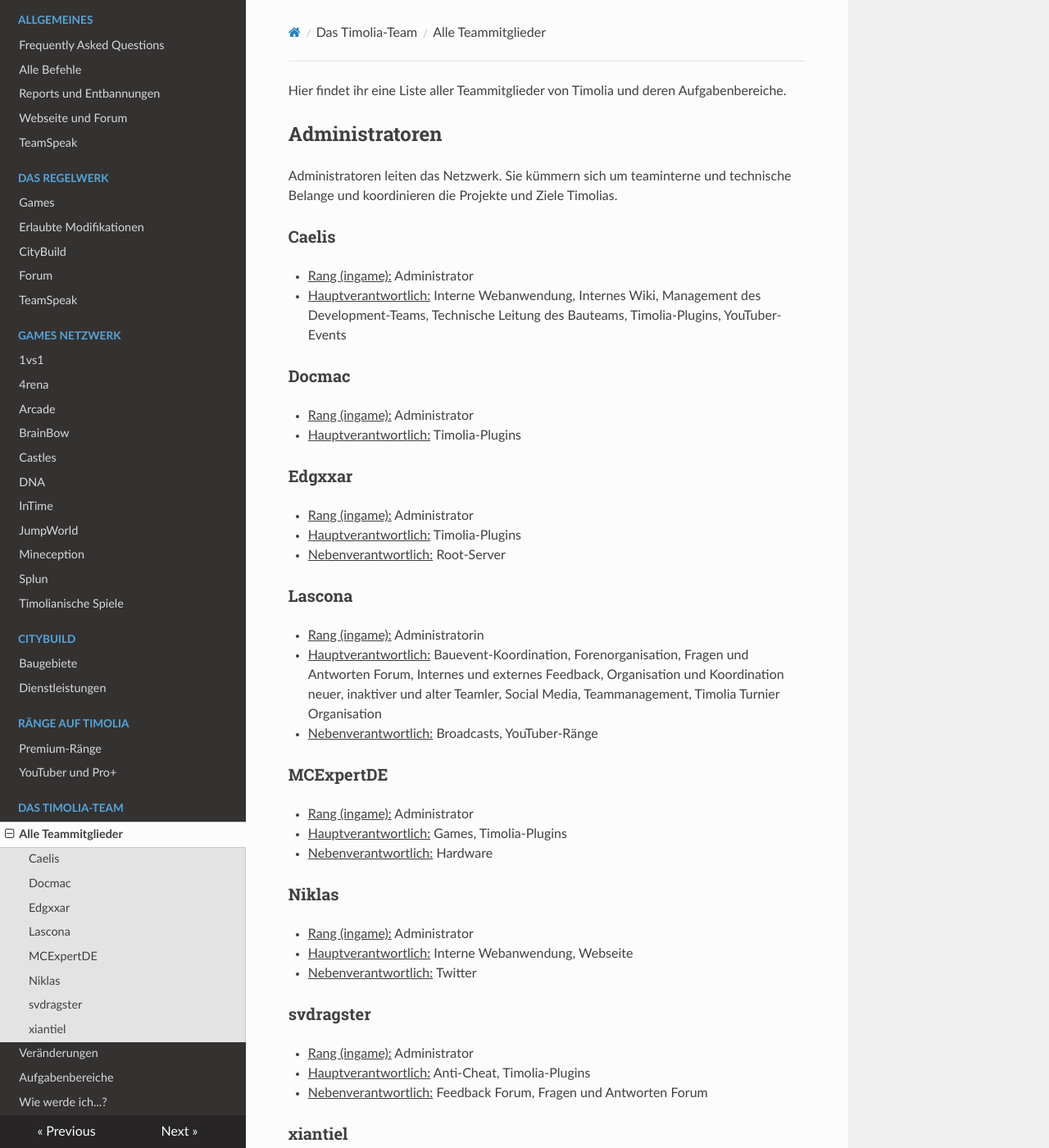
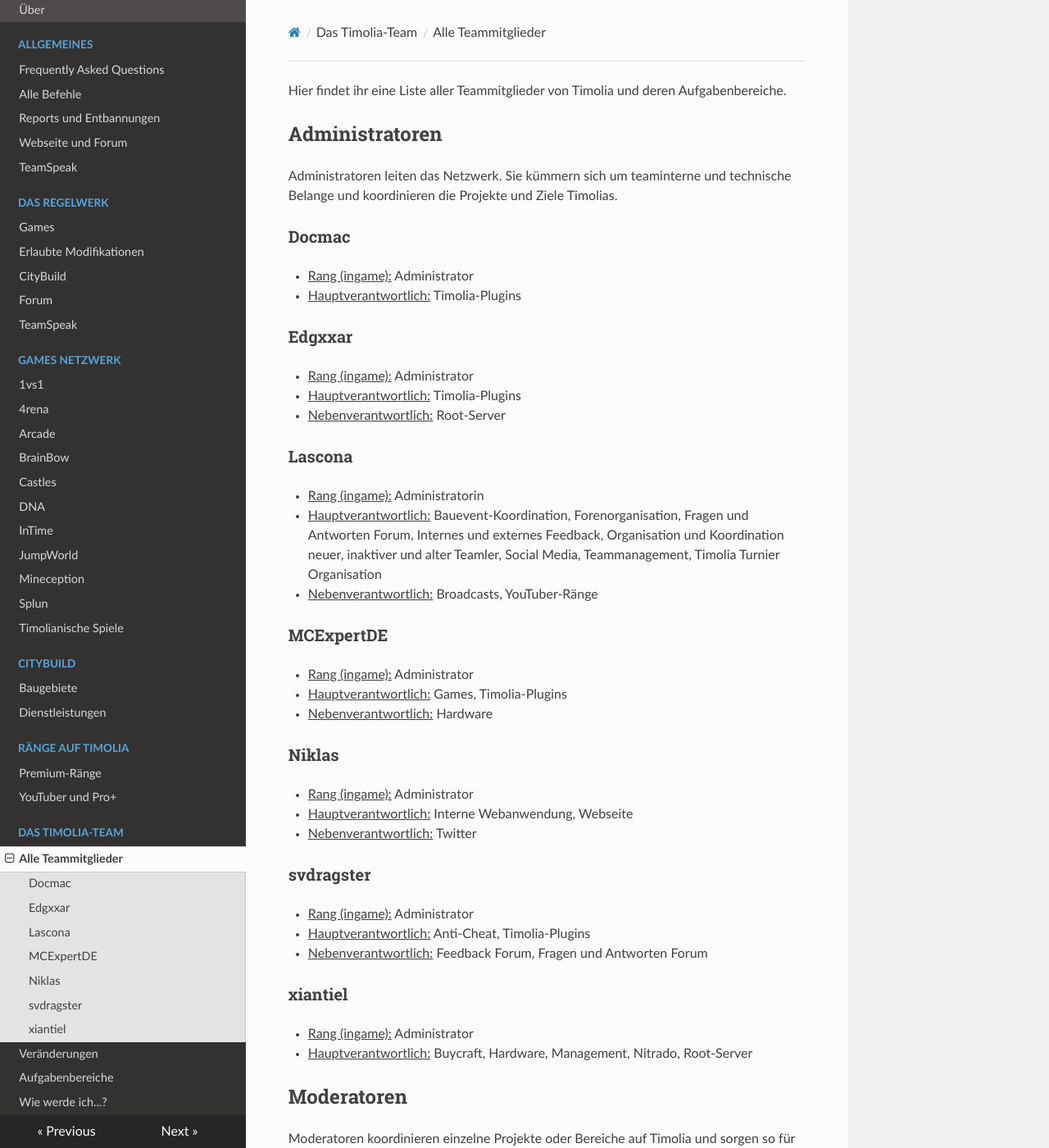
Before and after one commit to TimoliaDE/HowTo, an MkDocs documentation site: the page built from docs/team/members.md, in a window 1280 px wide and 1400 px high. Shown: the whole window at 82% size. Built offline with MkDocs 1.6.1, drawn with Linux system fonts in a browser that asks for light colours; nearby versions of some CDN libraries; old or Windows-style settings are respelled for this version of MkDocs; some of the changed text lies outside the part shown.

Commit message:
Update members.md

```diff
--- a/docs/team/members.md
+++ b/docs/team/members.md
@@ -4,10 +4,6 @@ Hier findet ihr eine Liste aller Teammitglieder von Timolia und deren Aufgabenbe
 ## Administratoren
 
 Administratoren leiten das Netzwerk. Sie kümmern sich um teaminterne und technische Belange und koordinieren die Projekte und Ziele Timolias.
-
-### <strong>Caelis</strong>
-- <u>Rang (ingame):</u> Administrator
-- <u>Hauptverantwortlich:</u> Interne Webanwendung, Internes Wiki, Management des Development-Teams, Technische Leitung des Bauteams, Timolia-Plugins, YouTuber-Events
 
 ### <strong>Docmac</span></strong>
 - <u>Rang (ingame):</u> Administrator
@@ -46,6 +42,10 @@ Organisation und Koordination neuer, inaktiver und alter Teamler, Social Media,
 ## Moderatoren
 
 Moderatoren koordinieren einzelne Projekte oder Bereiche auf Timolia und sorgen so für ein reibungsloses Spielerlebnis in alle Bereichen. Außerdem dienen sie als erste Ansprechpartner für Supporter.
+
+### <strong><span style="color:#CF0101">Caelis</strong>
+- <u>Rang (ingame):</u> Moderator
+- <u>Hauptverantwortlich:</u> Interne Webanwendung, Internes Wiki, Technische Leitung des Bauteams, Timolia-Plugins, YouTuber-Events
 
 ### <strong><span style="color:#CF0101">Caprea</span></strong>
 - <u>Rang (ingame):</u> Moderatorin
```
